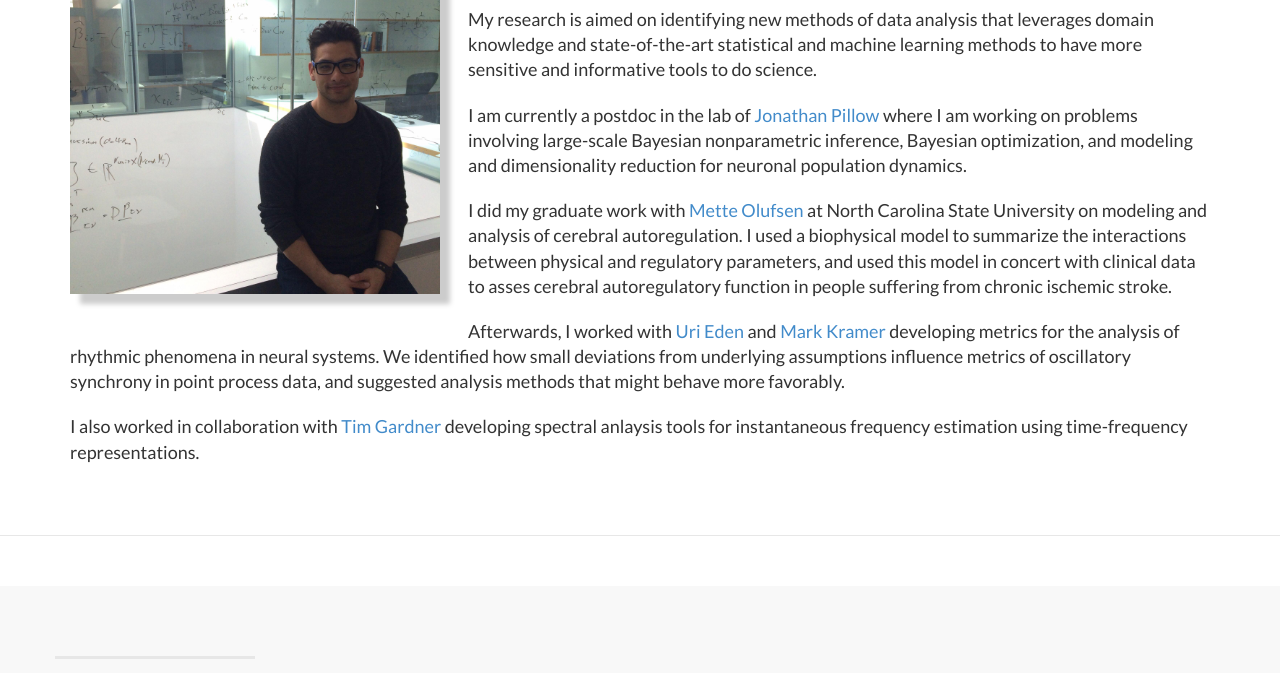
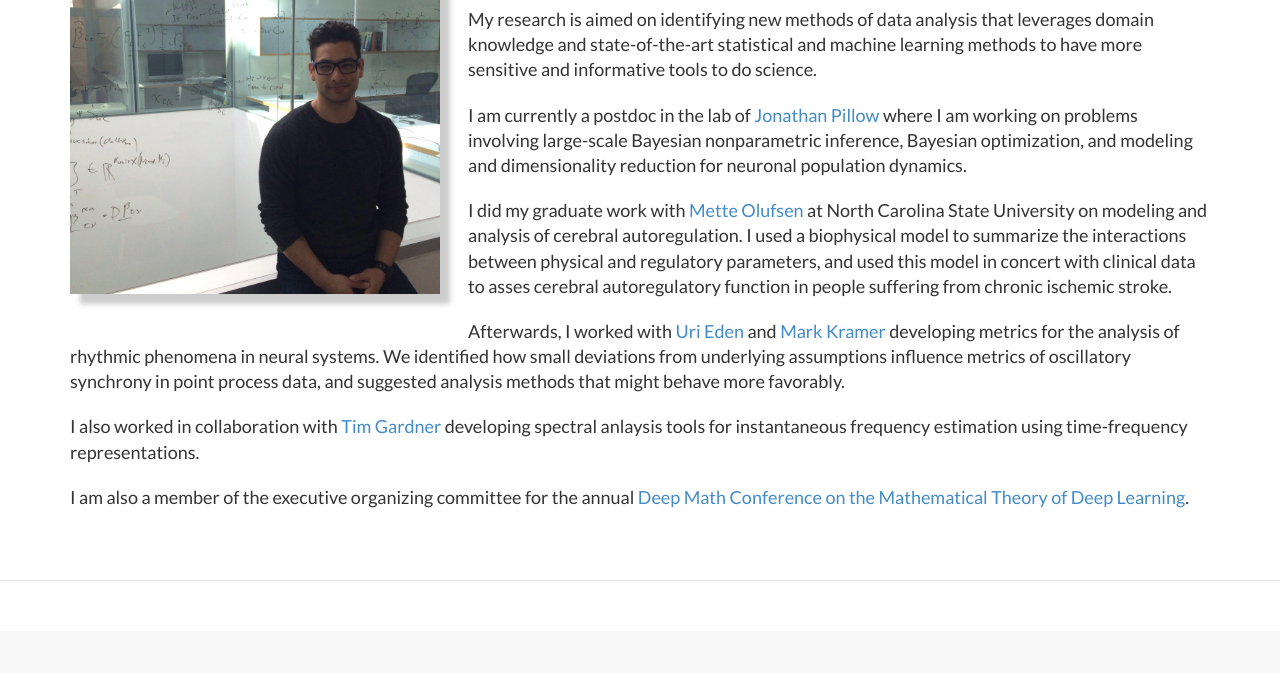
Before and after one commit to mikioaoi/mikioaoi.github.io, a plain HTML site: page index.html in a window 1280 px wide. Shown: the part 127-800 px from the top of the page. Drawn offline with Linux system fonts and the light colour scheme.

Commit message:
Some small updates on papers and info on DeepMath.

```diff
--- a/index.html
+++ b/index.html
@@ -132,6 +132,7 @@
                         <p class="lead">
                         Afterwards, I worked with <a href="http://math.bu.edu/people/tzvi/">Uri Eden</a> and <a href="http://math.bu.edu/people/mak/">Mark Kramer</a> developing metrics for the analysis of rhythmic phenomena in neural systems. We identified how small deviations from underlying assumptions influence metrics of oscillatory synchrony in point process data, and suggested analysis methods that might behave more favorably.</p>
                     <p class="lead">I also worked in collaboration with <a href="http://people.bu.edu/timothyg/Home.html">Tim Gardner</a> developing spectral anlaysis tools for instantaneous frequency estimation using time-frequency representations.</p>
+                    <p class="lead">I am also a member of the executive organizing committee for the annual <a href="https://deepmath-conference.com/"> Deep Math Conference on the Mathematical Theory of Deep Learning</a>.</p>
                 </div>
                 <!--div class="col-lg-5 col-sm-pull-6  col-sm-6">
                     <img class="img-responsive" src="img/headshot.jpg" alt="Headshot of Mikio Aoi">
@@ -157,6 +158,7 @@
 
                 <ul><li><strong>Aoi MC</strong>, Mante V and JW Pillow.
                     <br> <strong>Prefrontal cortex exhibits multi-dimensional dynamic encoding during decision-making</strong>
+                    <br>bioRxiv, 2019. [Online]. Available: https://www.biorxiv.org/ content/early/2019/10/21/808584.
                     <br>
                     Recent work has suggested that prefrontal cortex (PFC) plays a critical role in context-dependent perceptual decision-making. However, individual neurons in PFC exhibit heterogeneous tuning and diverse temporal response profiles, making it difficult to characterize population-level coding of information.
                     Here we attack this problem using a new method for identifying the
@@ -195,6 +197,7 @@ information for an upcoming decision.
  <ul>
     <li><strong>Aoi MC</strong>, Scott BB, Constantinople CM, Brody CD, & JW Pillow.
         <br><strong>Shared neuronal variability accounts for behavioral variability in count discrimination tasks</strong>
+        <br>Cosyne abstacts 2018, Denver, CO
         <br>
         We propose a probabilistic behavioral model to account for variability in count discrimination tasks. Our model, based on a model of shared stochastic gain in neuronal populations, can closely fit the psychometric function and the inferred uncertainty of count perception from behav- ing animals. We compare the performance of our model to a previously proposed 16-parameter model based on signal detection theory and show that our model fits data better than the previous model with just two parameters. This work draws a direct connection between neurophysiology and behav- ior by demonstrating that perceptual psychophysics can be explained by the statistical properties of neuronal populations.
         <a target="_blank" href="preprints/Cosyne2018Count.pdf">Cosyne 2018 abstract</a>
```
